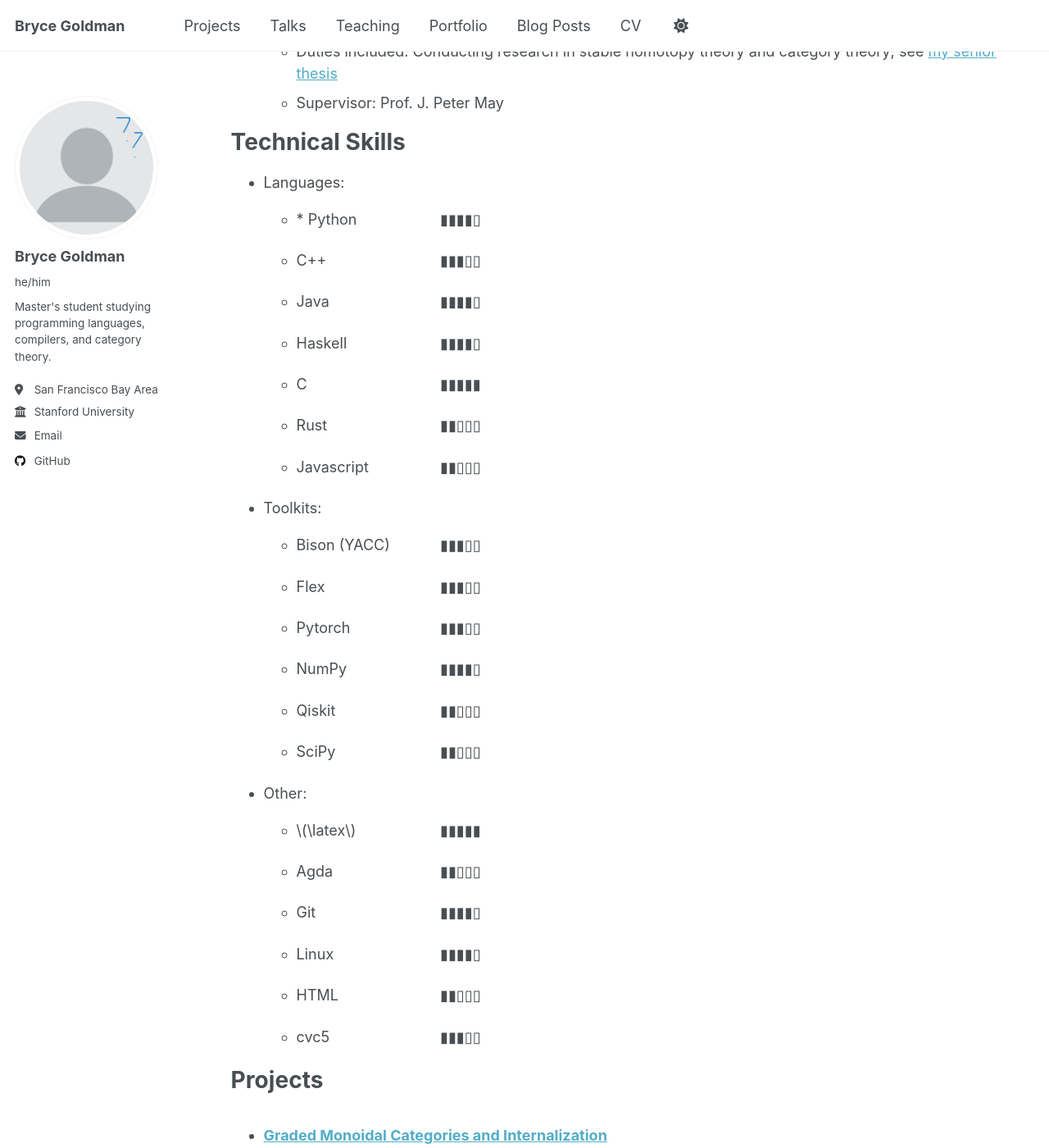
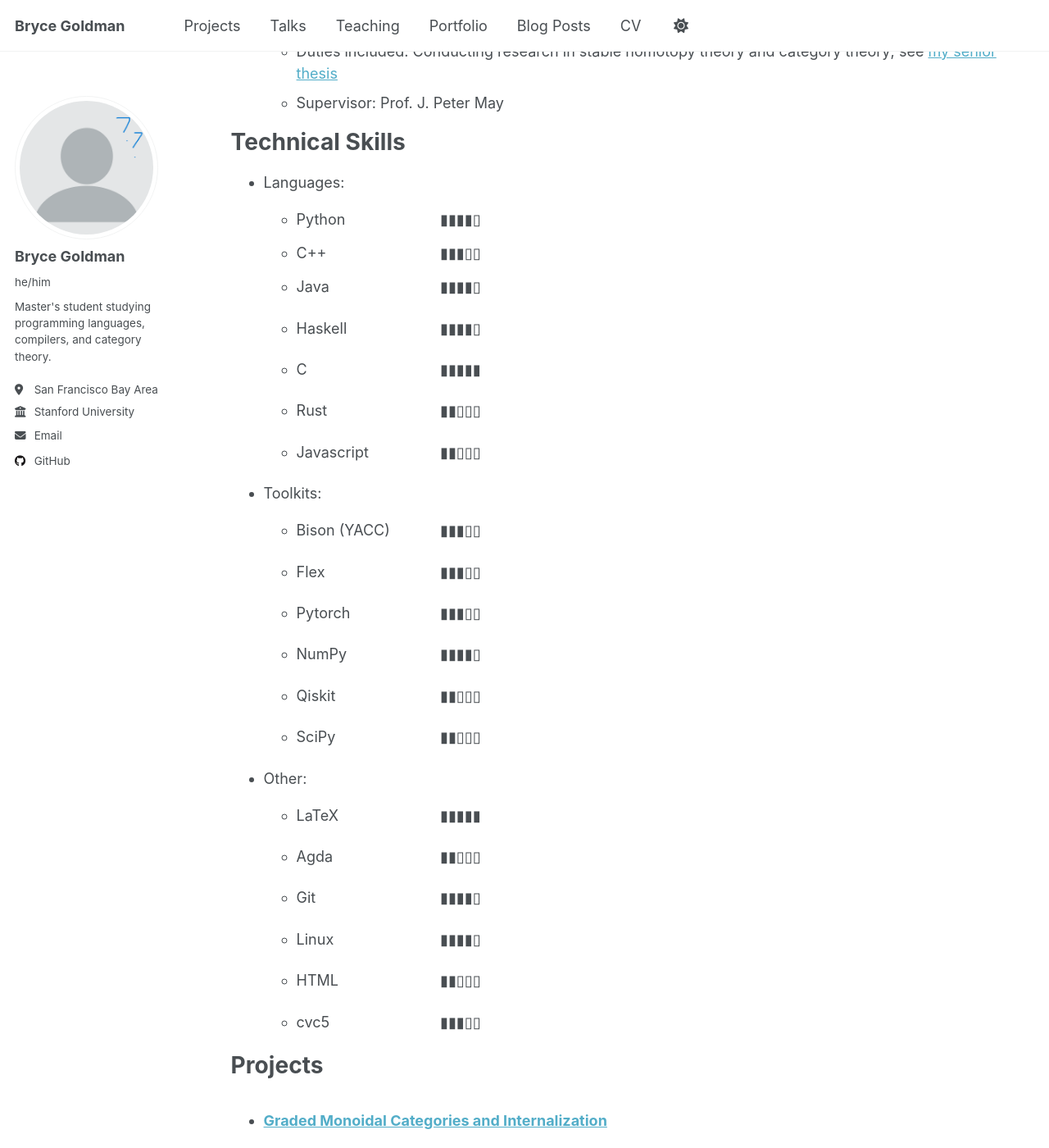
Before and after one commit to Alkizar/alkizar.github.io, a Jekyll site: the page built from _pages/cv.md, in a window 1280 px wide and 1400 px high, scrolled down 763 px. Shown: the whole window at 82% size. Built offline with Jekyll 4.4.1, drawn with Linux system fonts in a browser that asks for light colours.

Commit message:
new CSS class for line height?

```diff
--- a/_pages/cv.md
+++ b/_pages/cv.md
@@ -36,8 +36,8 @@
 Technical Skills
 ======
 * Languages:
-  * <div id="wrapper"><p class="align-left">* Python</p><p class="align-center">▮▮▮▮▯</p></div><style>p.align-left {text-align:left;padding:0;margin:0;position:absolute;}p.align-center{  text-align: center;  margin-left: -50px;}</style>
-  * <div id="wrapper"><p class="align-left">C++</p><p class="align-center">▮▮▮▯▯</p></div><style>p.align-left {text-align:left;padding:0;margin:0;position:absolute;}p.align-center{  text-align: center;  margin-left: -50px;}</style>
+  * <div id="wrapper" class="small-line"><p class="align-left">Python</p><p class="align-center">▮▮▮▮▯</p></div><style>p.align-left {text-align:left;padding:0;margin:0;position:absolute;}p.align-center{  text-align: center;  margin-left: -50px;}</style>
+  * <div id="wrapper" class="small-line"><p class="align-left">C++</p><p class="align-center">▮▮▮▯▯</p></div><style>p.align-left {text-align:left;padding:0;margin:0;position:absolute;}p.align-center{  text-align: center;  margin-left: -50px;}</style>
   * <div id="wrapper"><p class="align-left">Java</p><p class="align-center">▮▮▮▮▯</p></div><style>p.align-left {text-align:left;padding:0;margin:0;position:absolute;}p.align-center{  text-align: center;  margin-left: -50px;}</style>
   * <div id="wrapper"><p class="align-left">Haskell</p><p class="align-center">▮▮▮▮▯</p></div><style>p.align-left {text-align:left;padding:0;margin:0;position:absolute;}p.align-center{  text-align: center;  margin-left: -50px;}</style>
   * <div id="wrapper"><p class="align-left">C</p><p class="align-center">▮▮▮▮▮</p></div><style>p.align-left {text-align:left;padding:0;margin:0;position:absolute;}p.align-center{  text-align: center;  margin-left: -50px;}</style>
@@ -51,7 +51,7 @@
   * <div id="wrapper"><p class="align-left">Qiskit</p><p class="align-center">▮▮▯▯▯</p></div><style>p.align-left {text-align:left;padding:0;margin:0;position:absolute;}p.align-center{  text-align: center;  margin-left: -50px;}</style>
   * <div id="wrapper"><p class="align-left">SciPy</p><p class="align-center">▮▮▯▯▯</p></div><style>p.align-left {text-align:left;padding:0;margin:0;position:absolute;}p.align-center{  text-align: center;  margin-left: -50px;}</style>
 * Other:
-  * <div id="wrapper"><p class="align-left">\\(\latex\\)</p><p class="align-center">▮▮▮▮▮</p></div><style>p.align-left {text-align:left;padding:0;margin:0;position:absolute;}p.align-center{  text-align: center;  margin-left: -50px;}</style>
+  * <div id="wrapper"><p class="align-left">LaTeX</p><p class="align-center">▮▮▮▮▮</p></div><style>p.align-left {text-align:left;padding:0;margin:0;position:absolute;}p.align-center{  text-align: center;  margin-left: -50px;}</style>
   * <div id="wrapper"><p class="align-left">Agda</p><p class="align-center">▮▮▯▯▯</p></div><style>p.align-left {text-align:left;padding:0;margin:0;position:absolute;}p.align-center{  text-align: center;  margin-left: -50px;}</style>
   * <div id="wrapper"><p class="align-left">Git</p><p class="align-center">▮▮▮▮▯</p></div><style>p.align-left {text-align:left;padding:0;margin:0;position:absolute;}p.align-center{  text-align: center;  margin-left: -50px;}</style>
   * <div id="wrapper"><p class="align-left">Linux</p><p class="align-center">▮▮▮▮▯</p></div><style>p.align-left {text-align:left;padding:0;margin:0;position:absolute;}p.align-center{  text-align: center;  margin-left: -50px;}</style>
@@ -68,6 +68,10 @@
   p.align-center{
     text-align: center;
     margin-left: -500px;
+  }
+
+  div.small-line{
+    line-height: 0.5;
   }
   </style>
 
```
